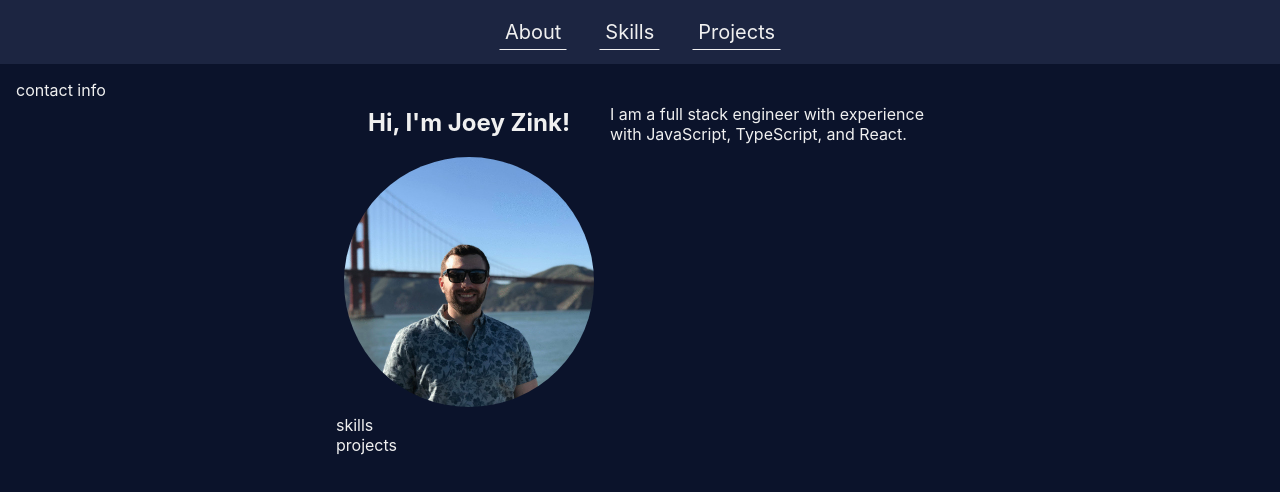
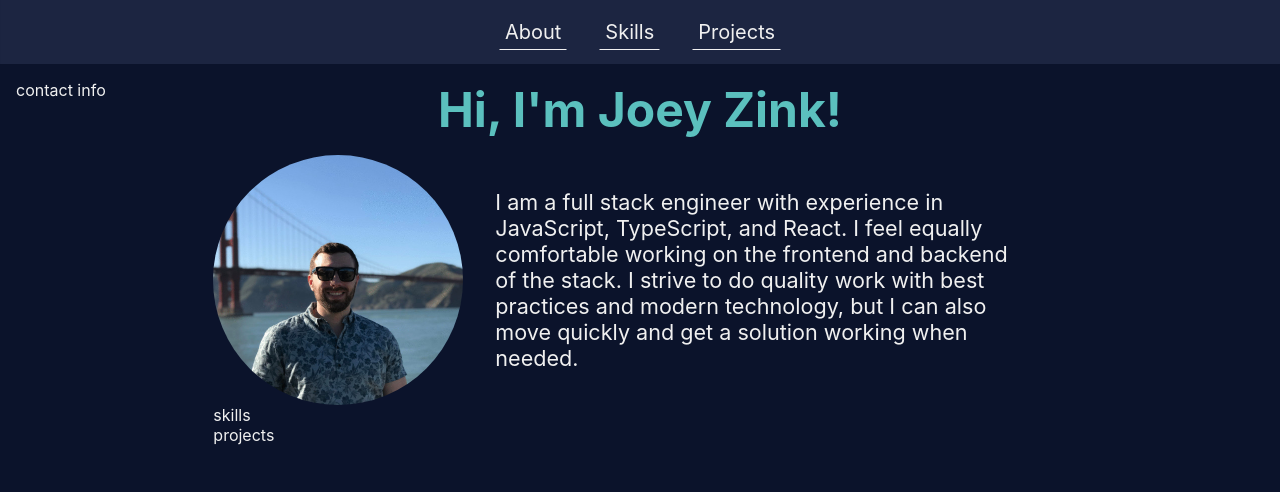
Before and after one commit to fjzink/portfolio, a Next.js app: page / in a window 1280 px wide. Shown: the top 492 px of the page. Built offline with nearby package versions, Linux system fonts and the light colour scheme.

Commit message:
finish about me section

```diff
--- a/components/About.tsx
+++ b/components/About.tsx
@@ -1,31 +1,53 @@
+import colors from '../colors'
+
+const { blueGreen } = colors
+
 const About = (): JSX.Element => (
   <div id="about">
+    <h2 className="intro-heading">Hi, I&apos;m Joey Zink!</h2>
     <div className="profile">
-      <h2 className="intro-heading">Hi, I&apos;m Joey Zink!</h2>
       <img className="profile-pic" src="/profilepic.jpeg" />
+      <div className="who">
+        <p className="description">
+          I am a full stack engineer with experience in JavaScript, TypeScript,
+          and React. I feel equally comfortable working on the frontend and
+          backend of the stack. I strive to do quality work with best practices
+          and modern technology, but I can also move quickly and get a solution
+          working when needed.
+        </p>
+      </div>
     </div>
-    <p className="description">
-      I am a full stack engineer with experience with JavaScript, TypeScript,
-      and React.
-    </p>
 
     <style jsx>{`
       #about {
         display: flex;
         flex-direction: column;
+        justify-content: center;
         width: 100%;
       }
 
+      .intro-heading {
+        font-size: 3rem;
+        text-align: center;
+        margin: 0;
+        margin-bottom: 1rem;
+        color: ${blueGreen};
+      }
+
+      .who {
+        padding: 1rem;
+      }
+
       .description {
-        padding: 0.5rem;
+        font-size: 1.25rem;
       }
 
       .profile {
         display: flex;
         flex-direction: column;
-        justify-content: center;
+        justify-content: space-between;
         align-items: center;
-        padding: 0.5rem;
+        flex-grow: 1;
       }
 
       .profile-pic {
@@ -34,8 +56,13 @@ const About = (): JSX.Element => (
         max-height: 250px;
       }
       @media only screen and (min-width: 500px) {
-        #about {
+        .profile {
           flex-direction: row;
+        }
+
+        .description {
+          margin: 1rem;
+          font-size: 1.35rem;
         }
       }
     `}</style>
--- a/components/Nav.tsx
+++ b/components/Nav.tsx
@@ -2,7 +2,7 @@ import React, { useState } from 'react'
 import classnames from 'classnames'
 import colors from '../colors'
 
-const { text, blue, lBlue } = colors
+const { text, blue, lBlue, dBlue } = colors
 
 const Nav = (): JSX.Element => {
   const [open, setOpen] = useState(false)
--- a/pages/index.tsx
+++ b/pages/index.tsx
@@ -34,8 +34,8 @@ export const Home = (): JSX.Element => (
 
       main {
         grid-area: main;
-        padding: 1rem 1rem;
         display: flex;
+        padding-top: 1rem;
         flex-direction: column;
         align-items: flex-start;
       }
@@ -47,7 +47,7 @@ export const Home = (): JSX.Element => (
 
       @media only screen and (min-width: 500px) {
         .container {
-          grid-template-columns: 1fr 2fr 1fr;
+          grid-template-columns: 1fr 4fr 1fr;
           grid-template-rows: 4rem auto;
           grid-template-areas:
             'menu menu menu'
```
